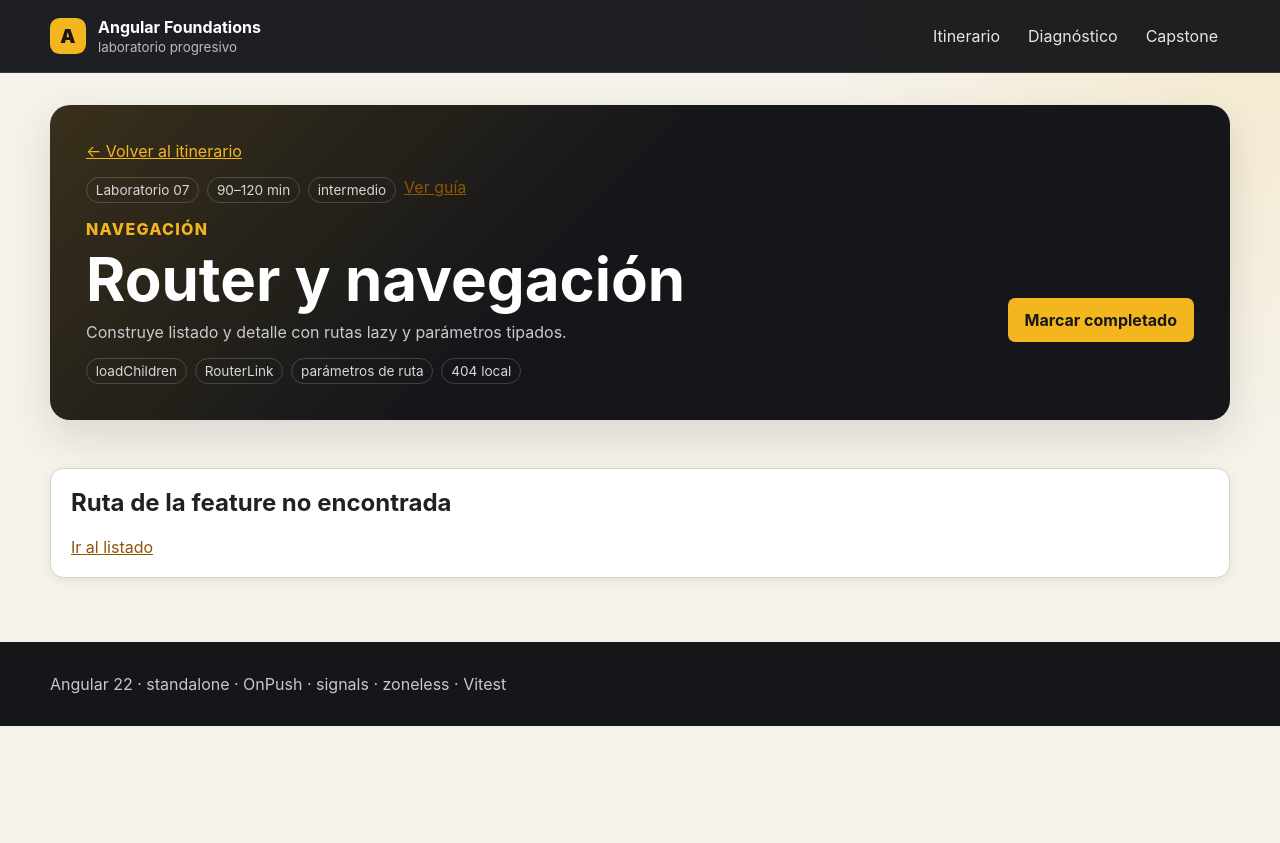
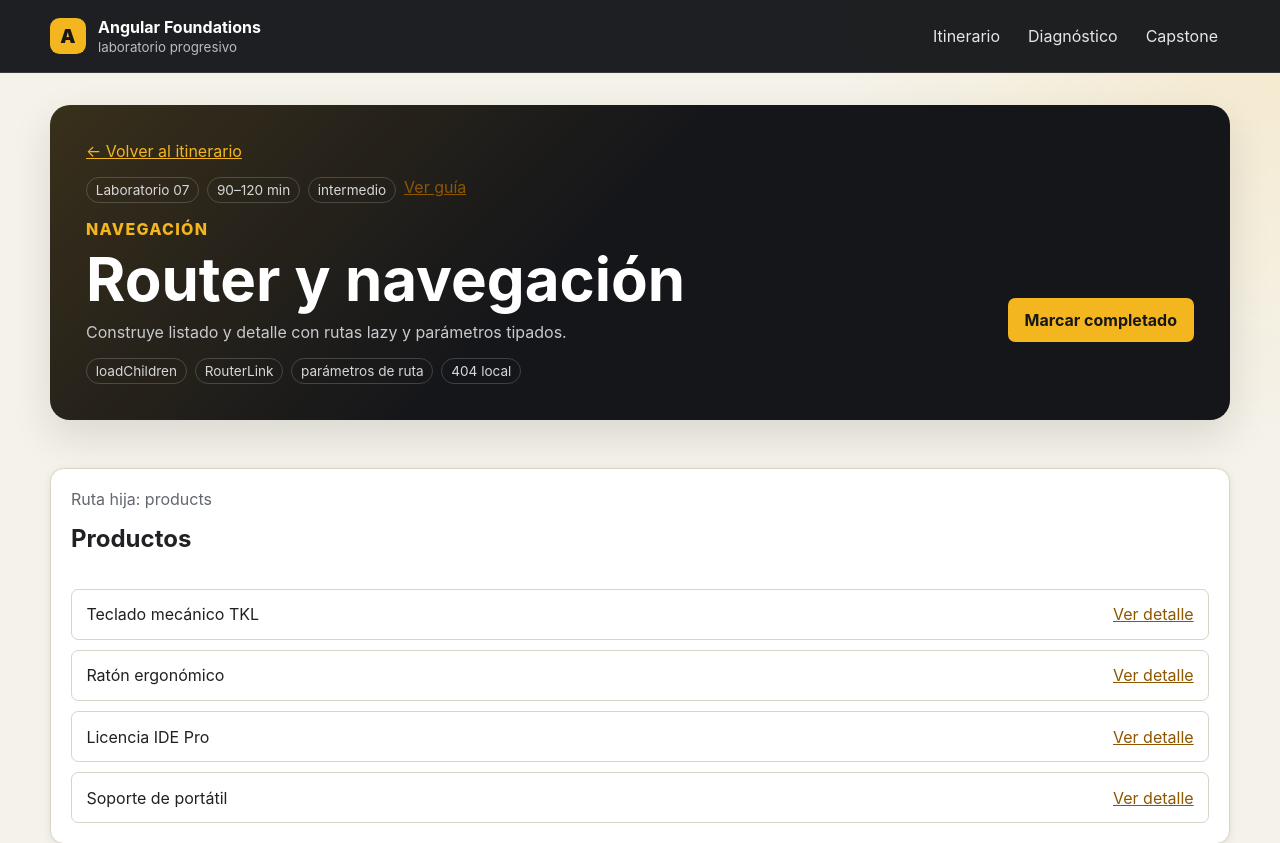
Before and after one commit to jcuellra3/angular-foundations-lab-jesus, an Angular app: page /labs/07-routing/products in a window 1280 px wide. Shown: the top 843 px of the page. Before the commit the page ends 800 px from the top, so only its background shows below. Built offline with nearby package versions, Linux system fonts and the light colour scheme.

Commit message:
Tarea 07-routing

```diff
--- a/src/app/labs/07-routing/lab-07.routes.ts
+++ b/src/app/labs/07-routing/lab-07.routes.ts
@@ -1,12 +1,24 @@
-import type { Routes } from '@angular/router';
+import type { Routes } from "@angular/router";
 
-const routes: Routes = [
+export const routes: Routes = [
   {
-    path: '',
-    loadComponent: () => import('./routing-lab-shell'),
+    path: "",
+    loadComponent: () => import("./routing-lab-shell"),
     children: [
-      // TODO: redirige la raíz a products y declara las rutas de listado y detalle.
-      { path: '**', loadComponent: () => import('./local-not-found-page') },
+      {
+        path: "",
+        pathMatch: "full",
+        redirectTo: "products",
+      },
+      {
+        path: "products",
+        loadComponent: () => import("./product-list-page"),
+      },
+      {
+        path: "products/:productId",
+        loadComponent: () => import("./product-detail-page"),
+      },
+      { path: "**", loadComponent: () => import("./local-not-found-page") },
     ],
   },
 ];
--- a/src/app/labs/07-routing/local-not-found-page.ts
+++ b/src/app/labs/07-routing/local-not-found-page.ts
@@ -1,12 +1,12 @@
-import { ChangeDetectionStrategy, Component } from '@angular/core';
-import { RouterLink } from '@angular/router';
+import { ChangeDetectionStrategy, Component } from "@angular/core";
+import { RouterLink } from "@angular/router";
 
 @Component({
   imports: [RouterLink],
   template: `
     <section class="card">
       <h2>Ruta de la feature no encontrada</h2>
-      <a routerLink="../products">Ir al listado</a>
+      <a routerLink="/labs/07-routing/products">Ir al listado</a>
     </section>
   `,
   changeDetection: ChangeDetectionStrategy.OnPush,
--- a/src/app/labs/07-routing/product-detail-page.ts
+++ b/src/app/labs/07-routing/product-detail-page.ts
@@ -1,7 +1,12 @@
-import { ChangeDetectionStrategy, Component, computed, input } from '@angular/core';
-import { RouterLink } from '@angular/router';
+import {
+  ChangeDetectionStrategy,
+  Component,
+  computed,
+  input,
+} from "@angular/core";
+import { RouterLink } from "@angular/router";
 
-import { DEMO_PRODUCTS } from '@shared/data/catalog.data';
+import { DEMO_PRODUCTS } from "@shared/data/catalog.data";
 
 @Component({
   imports: [RouterLink],
@@ -13,7 +18,11 @@ import { DEMO_PRODUCTS } from '@shared/data/catalog.data';
         <h2 data-testid="detail-name">{{ current.name }}</h2>
         <p>{{ current.description }}</p>
       } @else {
-        <div class="notice notice--danger" role="alert" data-testid="missing-product">
+        <div
+          class="notice notice--danger"
+          role="alert"
+          data-testid="missing-product"
+        >
           No existe un producto con el identificador «{{ productId() }}».
         </div>
       }
@@ -22,9 +31,8 @@ import { DEMO_PRODUCTS } from '@shared/data/catalog.data';
   changeDetection: ChangeDetectionStrategy.OnPush,
 })
 export default class ProductDetailPage {
-  readonly productId = input('');
-  readonly product = computed(() => {
-    // TODO: encuentra el producto cuyo id coincide con el parámetro de ruta.
-    return undefined;
-  });
+  readonly productId = input("");
+  readonly product = computed(() =>
+    DEMO_PRODUCTS.find((item) => item.id === this.productId()),
+  );
 }
--- a/src/app/labs/07-routing/product-list-page.ts
+++ b/src/app/labs/07-routing/product-list-page.ts
@@ -1,7 +1,9 @@
-import { ChangeDetectionStrategy, Component } from '@angular/core';
-import { DEMO_PRODUCTS } from '@shared/data/catalog.data';
+import { ChangeDetectionStrategy, Component } from "@angular/core";
+import { RouterLink } from "@angular/router";
+import { DEMO_PRODUCTS } from "@shared/data/catalog.data";
 
 @Component({
+  imports: [RouterLink],
   template: `
     <section class="card stack">
       <div>
@@ -12,15 +14,28 @@ import { DEMO_PRODUCTS } from '@shared/data/catalog.data';
         @for (product of products; track product.id) {
           <li>
             <span>{{ product.name }}</span>
-            <span>TODO: enlaza al detalle con RouterLink</span>
+            <a [routerLink]="[product.id]">Ver detalle</a>
           </li>
         }
       </ul>
     </section>
   `,
   styles: `
-    ul { display: grid; gap: .65rem; margin: 0; padding: 0; list-style: none; }
-    li { display: flex; justify-content: space-between; gap: 1rem; padding: .9rem; border: 1px solid var(--color-border); border-radius: var(--radius-sm); }
+    ul {
+      display: grid;
+      gap: 0.65rem;
+      margin: 0;
+      padding: 0;
+      list-style: none;
+    }
+    li {
+      display: flex;
+      justify-content: space-between;
+      gap: 1rem;
+      padding: 0.9rem;
+      border: 1px solid var(--color-border);
+      border-radius: var(--radius-sm);
+    }
   `,
   changeDetection: ChangeDetectionStrategy.OnPush,
 })
--- a/src/app/labs/07-routing/routing-lab-shell.ts
+++ b/src/app/labs/07-routing/routing-lab-shell.ts
@@ -1,7 +1,7 @@
-import { ChangeDetectionStrategy, Component } from '@angular/core';
-import { RouterOutlet } from '@angular/router';
+import { ChangeDetectionStrategy, Component } from "@angular/core";
+import { RouterOutlet } from "@angular/router";
 
-import { LabHeader } from '@shared/ui/lab-header/lab-header';
+import { LabHeader } from "@shared/ui/lab-header/lab-header";
 
 @Component({
   imports: [LabHeader, RouterOutlet],
```
